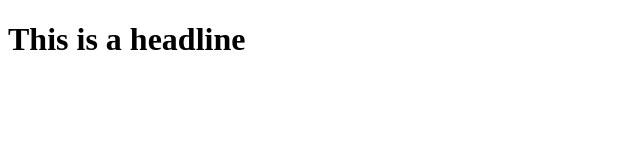
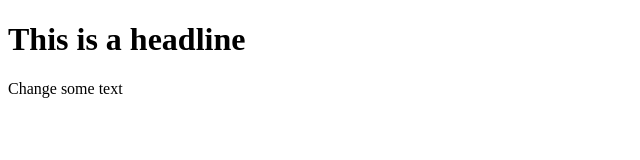
Before and after one commit to ckirschberg/Git1, a plain HTML site: page index.html in a window 1280 px wide. Shown: the whole page, without its empty margins (0-640 px from the left). Drawn offline with Linux system fonts and the light colour scheme.

Commit message:
p chhange from clbo

```diff
--- a/index.html
+++ b/index.html
@@ -7,5 +7,6 @@
 <body>
 
 <h1>This is a headline</h1>
+<p>Change some text</p>
 </body>
 </html>
```
